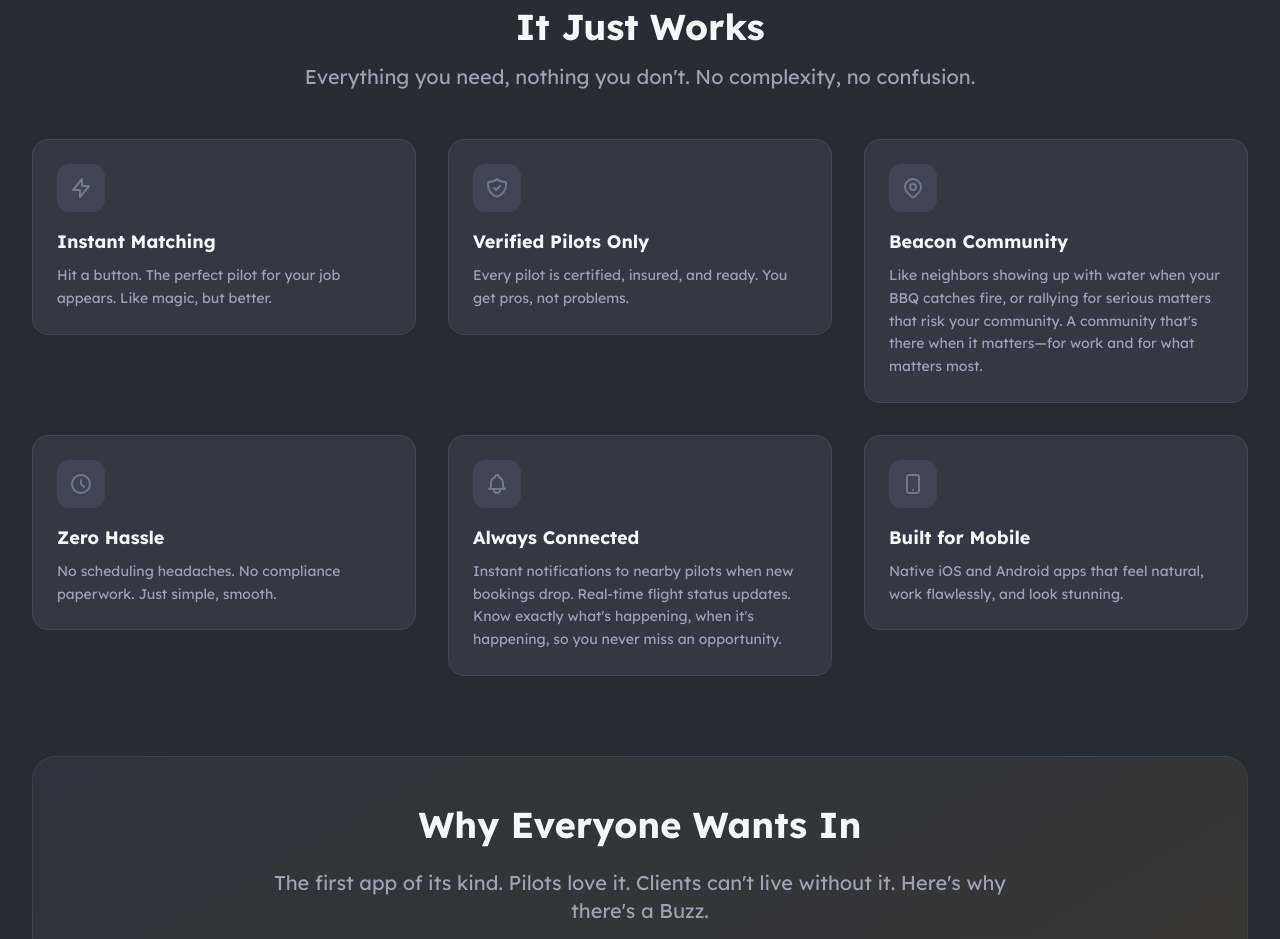
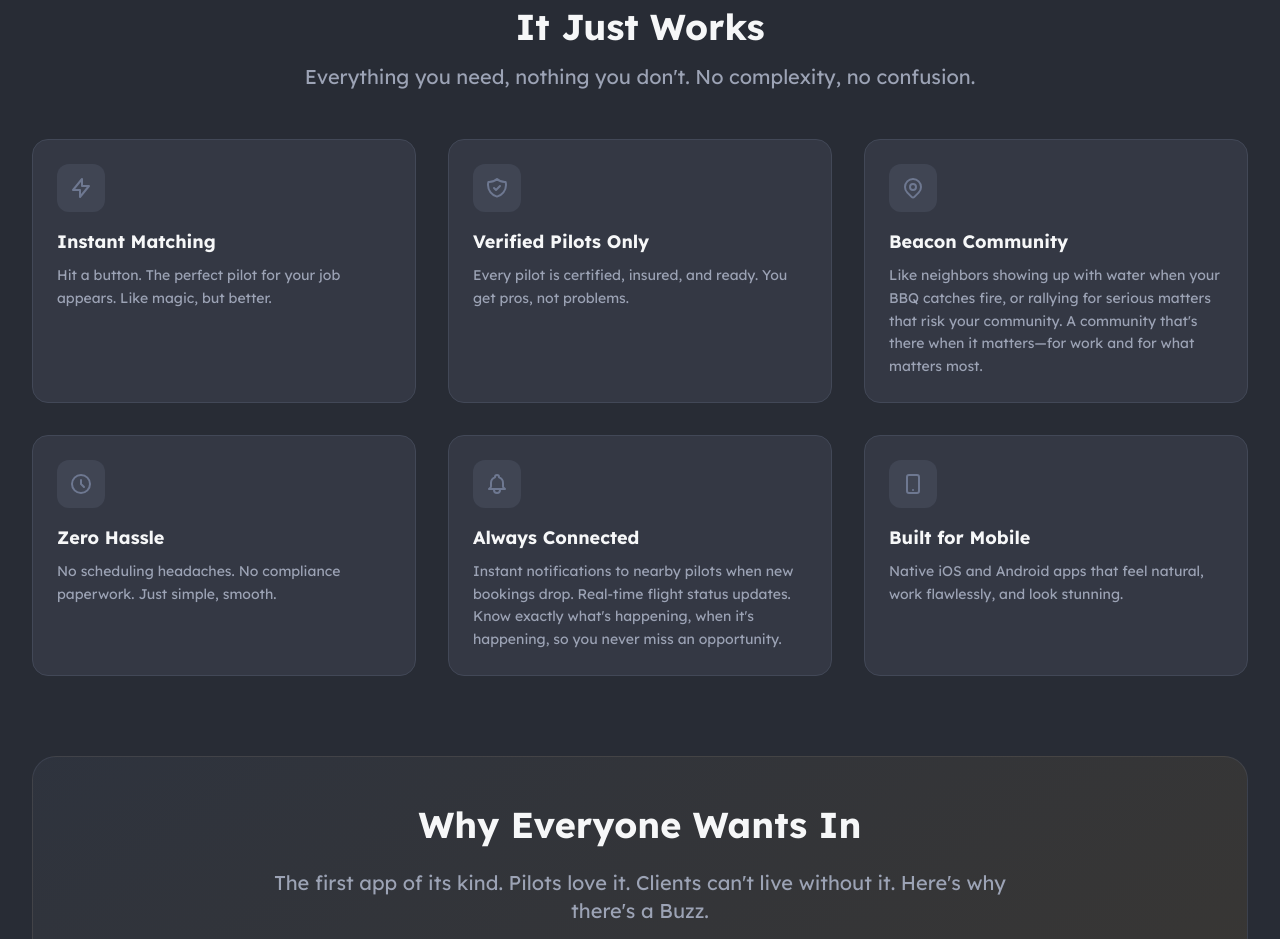
Before and after one commit to xinyu-buzz/buzz_web, a React (Vite) app: page /workforce in a window 1280 px wide. Shown: the part 880-1819 px from the top of the page. Built offline with nearby package versions, Linux system fonts and the light colour scheme.

Commit message:
Enhance Workforce page layout by adding full height styling to feature cards and ensuring description text grows to fill available space, improving visual consistency and user experience.

```diff
--- a/src/pages/Workforce.tsx
+++ b/src/pages/Workforce.tsx
@@ -126,10 +126,10 @@ export default function Workforce() {
           </p>
           <div className="grid grid-cols-1 md:grid-cols-2 lg:grid-cols-3 gap-8">
             {features.map((feature, index) => (
-              <AnimatedSection key={feature.title} delay={index * 0.1}>
+              <AnimatedSection key={feature.title} delay={index * 0.1} className="h-full">
                 <motion.div
                   whileHover={{ y: -5 }}
-                  className="bg-card-dark border border-border rounded-xl p-6"
+                  className="bg-card-dark border border-border rounded-xl p-6 h-full flex flex-col"
                 >
                   <div className="w-12 h-12 bg-primary/20 rounded-lg flex items-center justify-center mb-4 text-primary">
                     {feature.icon}
@@ -137,7 +137,7 @@ export default function Workforce() {
                   <h3 className="text-lg font-bold text-text-light mb-2">
                     {feature.title}
                   </h3>
-                  <p className="text-muted text-sm leading-relaxed">
+                  <p className="text-muted text-sm leading-relaxed flex-grow">
                     {feature.description}
                   </p>
                 </motion.div>
```
